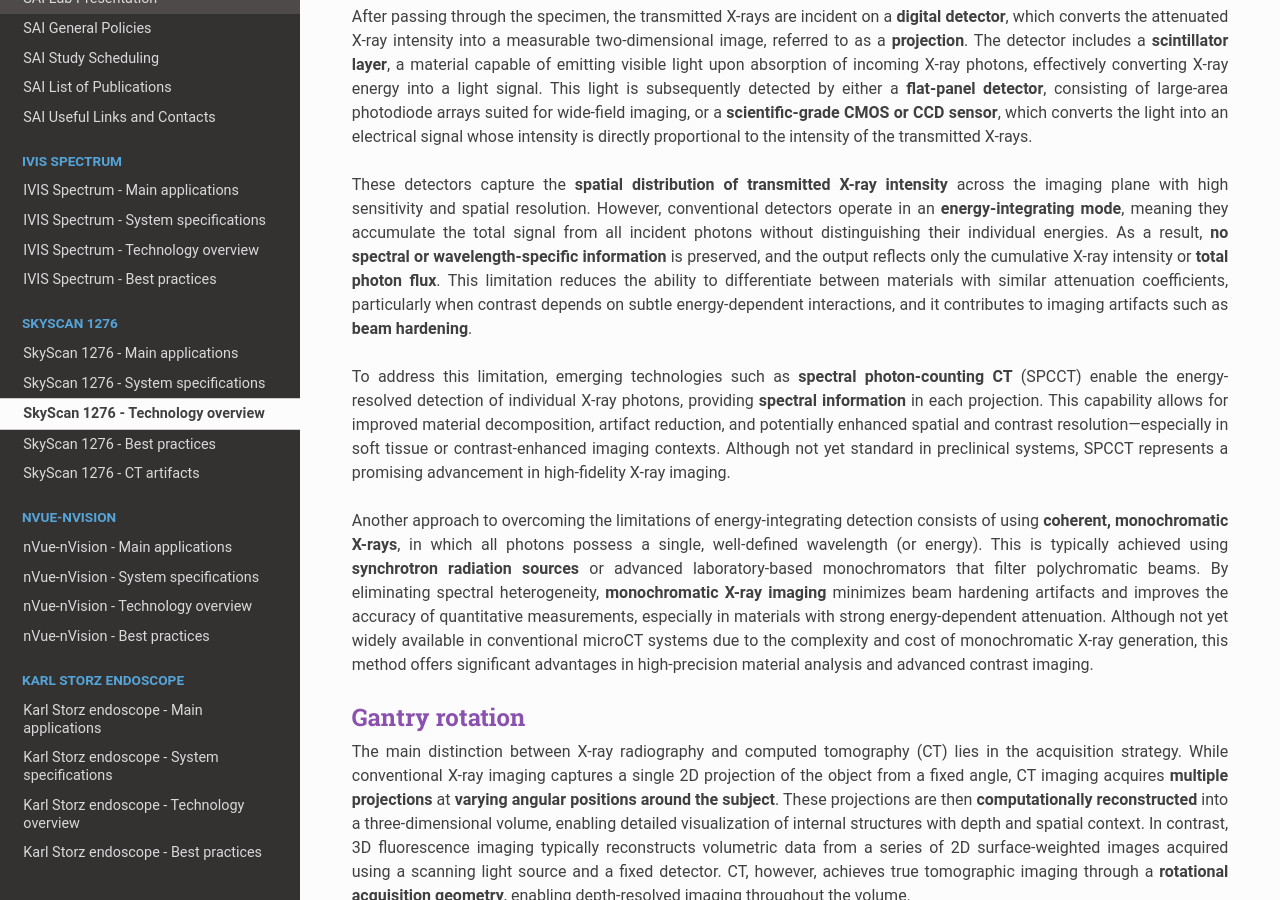
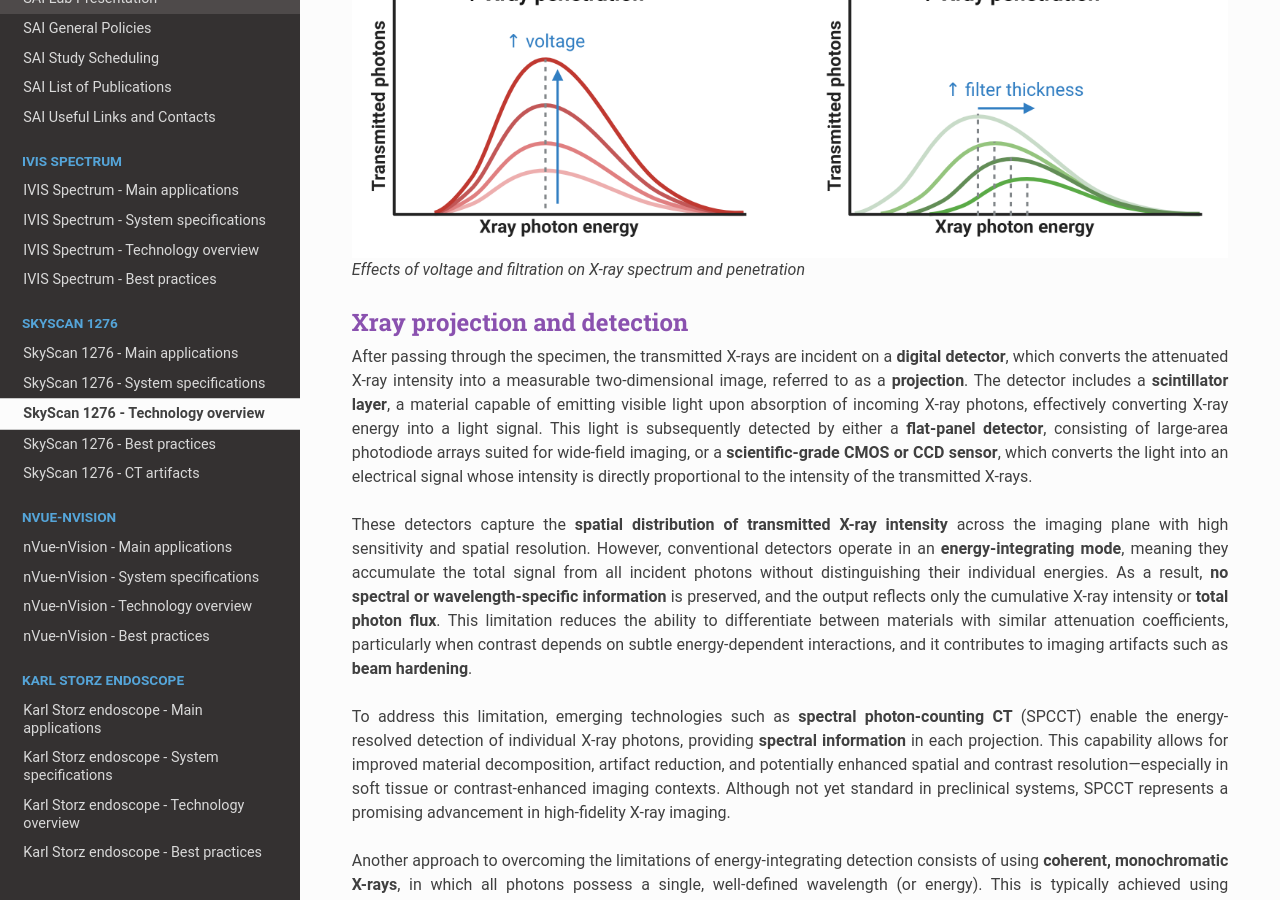
Before and after one commit to BioMedicalImaging-Core-NYUAD/smallanimalimaging-lab-documentation, a Sphinx documentation site: the page built from docs/source/3-SkyScan-1276/technology-overview.rst, in a window 1280 px wide and 900 px high, scrolled down 4794 px. Built offline with Sphinx 7.4.7 and the Read the Docs theme 3.1.0, drawn with Linux system fonts in a browser that asks for light colours.

Commit message:
artifacts

```diff
--- a/docs/source/3-SkyScan-1276/system-specifications.rst
+++ b/docs/source/3-SkyScan-1276/system-specifications.rst
@@ -15,16 +15,17 @@ X-ray source
 - Type: Tungsten source
 - Adjustable output: power Up to 20W and voltage between 40–100 kV
 - Spot size: < 5 µm at 4 W
-- Automated 6-position filter changer: no filter, Al 0.25mm, Al 0.5mm, Al 1mm, Al+Cu, low dose
+- Automated 6-position filter changer: no filter, Al 0.25mm, Al 0.5mm, Al 1mm, Al 1mm +Cu 0.03mm, low dose (dose reducing filter)
 
 X-ray detector
 --------------
-- Sensor type: 16 megapixels CMOS camera
+- Sensor type: 16 megapixels cooled CMOS camera with coupling to scintillator by 1.8:1 fiber optic taper
 - Sensor dimensions: 4096 × 4096 pixels
 - Pixel size: 2.8 µm to 75 µm
 - Spatial resolution: 6 µm
 - Sensor binning: up to 8x (512 x 512 pixels)
 - Capability: Wide scan mode for large object
+- Readout rate: 4 frames/s full format and17 frames/s at 8x8 binning
 
 Imaging chamber
 ---------------
--- a/docs/source/3-SkyScan-1276/technology-overview.rst
+++ b/docs/source/3-SkyScan-1276/technology-overview.rst
@@ -164,6 +164,15 @@ and the **energy of the incident X-ray beam**. This **partial and differential a
 tissues or materials forms the **physical basis of image contrast** in both X-ray radiography and computed tomography (CT).
 Differences in attenuation coefficients among adjacent structures enable the visualization and distinction of internal
 features, making attenuation a critical determinant of image quality.
+
+.. image:: ../_static/Xray-penetration.png
+   :alt: *Effects of voltage and filtration on X-ray spectrum and penetration*
+   :width: 1000px
+   :align: center
+
+*Effects of voltage and filtration on X-ray spectrum and penetration*
+
+.. raw:: html
 
 Xray projection and detection
 ^^^^^^^^^^^^^^^^^^^^^^^^^^^^^
```
Also changed, not shown: docs/source/_static/Xray-penetration.png (added).
